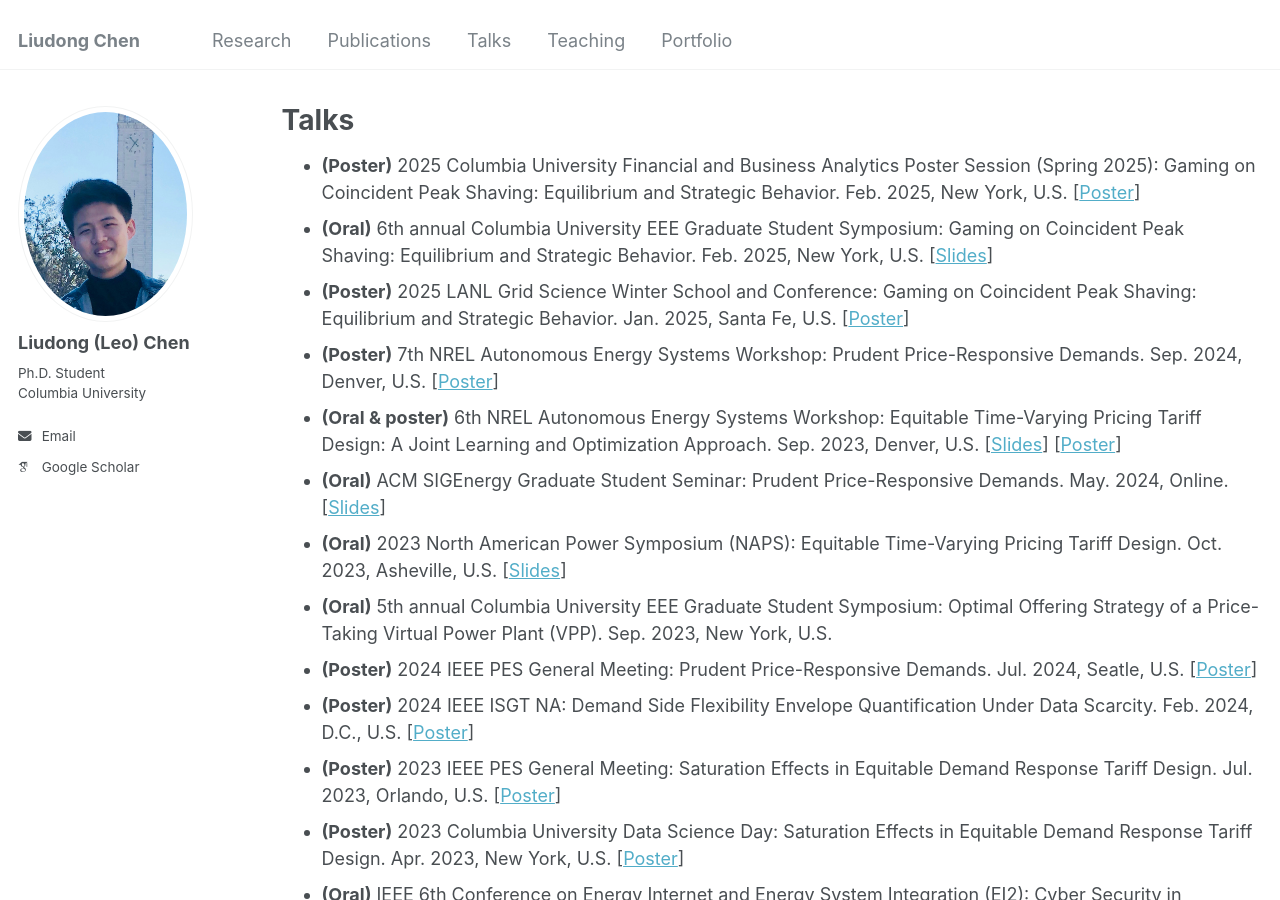
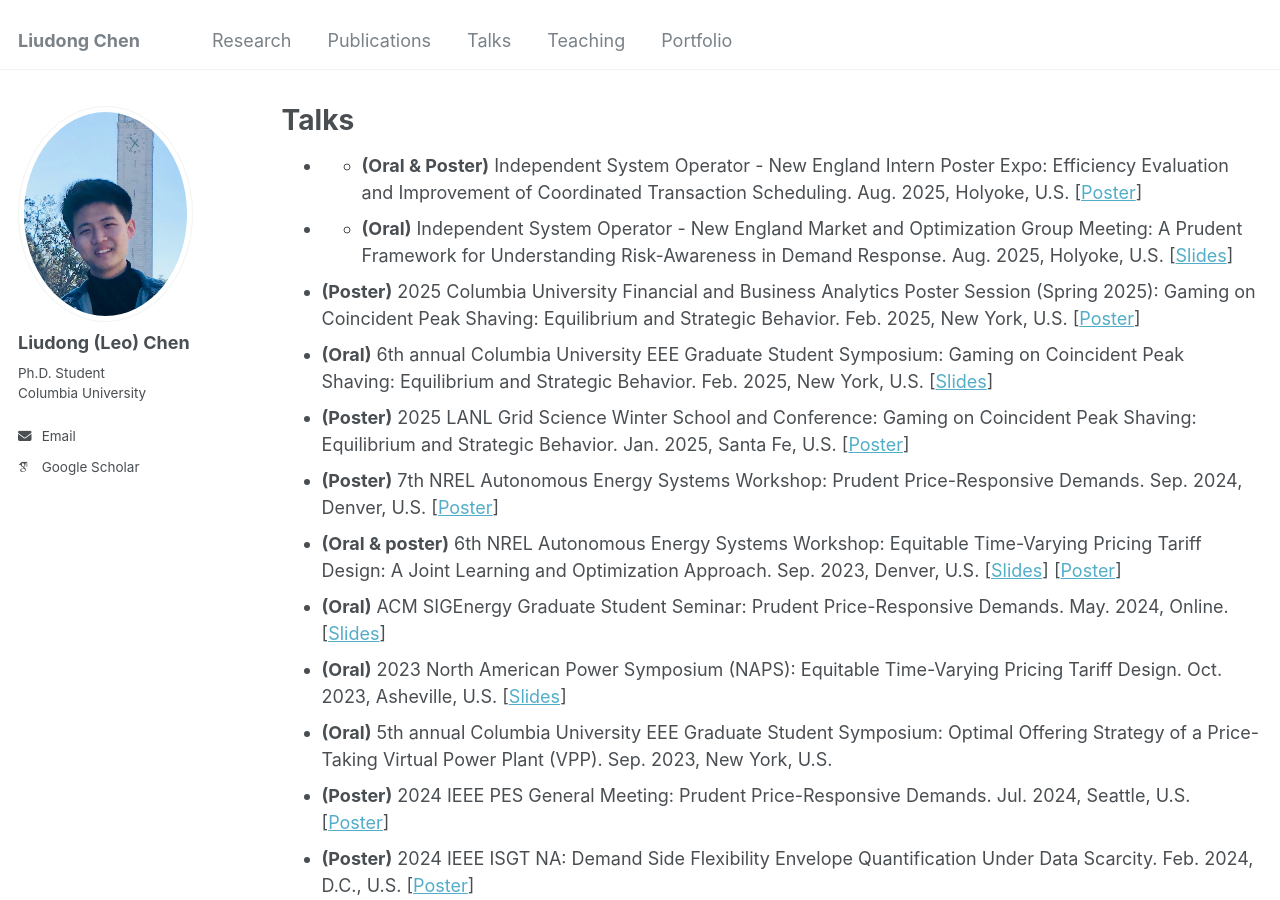
Before and after one commit to liudong-chen/liudong-chen.github.io, a Jekyll site: the page built from _pages/talks.md, in a window 1280 px wide and 900 px high. Built offline with Jekyll 4.4.1, drawn with Linux system fonts in a browser that asks for light colours; some web fonts are replaced.

Commit message:
Update talks.md
Signed-off-by: liudong-chen <115952987+liudong-chen@users.noreply.github.com>

```diff
--- a/_pages/talks.md
+++ b/_pages/talks.md
@@ -6,6 +6,8 @@ author_profile: true
 ---
 
 {% include base_path %}
+* * **(Oral & Poster)** Independent System Operator - New England Intern Poster Expo: Efficiency Evaluation and Improvement of Coordinated Transaction Scheduling. Aug. 2025, Holyoke, U.S. [[Poster](../assets/ISONE-poster.pdf)]
+* * **(Oral)** Independent System Operator - New England Market and Optimization Group Meeting: A Prudent Framework for Understanding Risk-Awareness in Demand Response. Aug. 2025, Holyoke, U.S. [[Slides](../assets/Prudent_ISO.pptx)]
 * **(Poster)** 2025 Columbia University Financial and Business Analytics Poster Session (Spring 2025): Gaming on Coincident Peak Shaving: Equilibrium and Strategic Behavior. Feb. 2025, New York, U.S. [[Poster](../assets/DSI_2025.pdf)]
 * **(Oral)** 6th annual Columbia University EEE Graduate Student Symposium: Gaming on Coincident Peak Shaving: Equilibrium and Strategic Behavior. Feb. 2025, New York, U.S. [[Slides](../assets/2025EEE_ppt.pdf)]
 * **(Poster)** 2025 LANL Grid Science Winter School and Conference: Gaming on Coincident Peak Shaving: Equilibrium and Strategic Behavior. Jan. 2025, Santa Fe, U.S. [[Poster](../assets/2025_Winter_school.pdf)]
@@ -14,7 +16,7 @@ author_profile: true
 * **(Oral)** ACM SIGEnergy Graduate Student Seminar: Prudent Price-Responsive Demands. May. 2024, Online. [[Slides](../assets/prudent_ppt.pdf)]
 * **(Oral)** 2023 North American Power Symposium (NAPS): Equitable Time-Varying Pricing Tariff Design. Oct. 2023, Asheville, U.S. [[Slides](../assets/2023NAPS_slide.pdf)]
 * **(Oral)** 5th annual Columbia University EEE Graduate Student Symposium: Optimal Offering Strategy of a Price-Taking Virtual Power Plant (VPP). Sep. 2023, New York, U.S.
-* **(Poster)** 2024 IEEE PES General Meeting: Prudent Price-Responsive Demands. Jul. 2024, Seatle, U.S. [[Poster](../assets/prudent_poster.pdf)]
+* **(Poster)** 2024 IEEE PES General Meeting: Prudent Price-Responsive Demands. Jul. 2024, Seattle, U.S. [[Poster](../assets/prudent_poster.pdf)]
 * **(Poster)** 2024 IEEE ISGT NA: Demand Side Flexibility Envelope Quantification Under Data Scarcity. Feb. 2024, D.C., U.S. [[Poster](../assets/2024ISGT_poster.pdf)]
 * **(Poster)** 2023 IEEE PES General Meeting: Saturation Effects in Equitable Demand Response Tariff Design. Jul. 2023, Orlando, U.S. [[Poster](../assets/2023_PESGM.pdf)]
 * **(Poster)** 2023 Columbia University Data Science Day: Saturation Effects in Equitable Demand Response Tariff Design. Apr. 2023, New York, U.S. [[Poster](../assets/2023_PESGM.pdf)]
```
